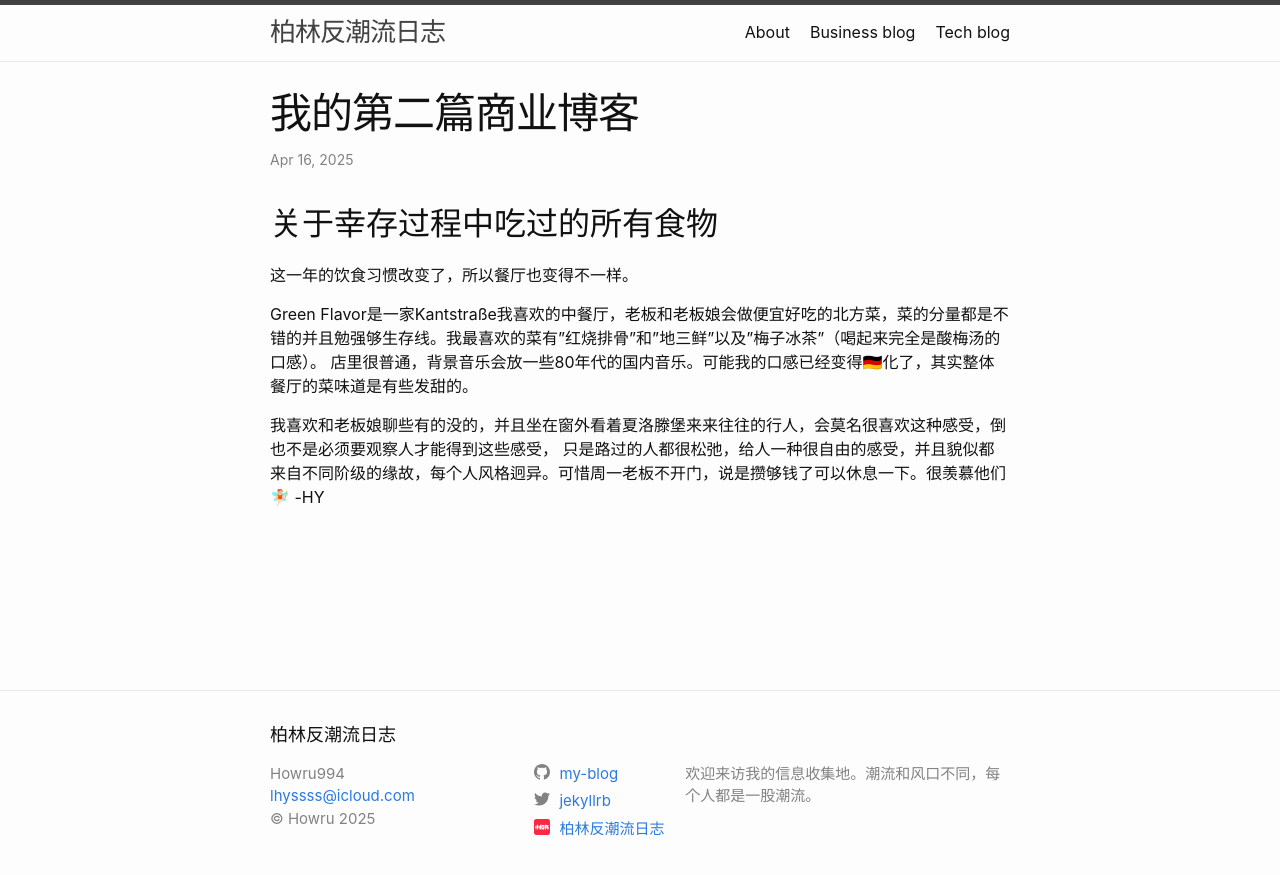
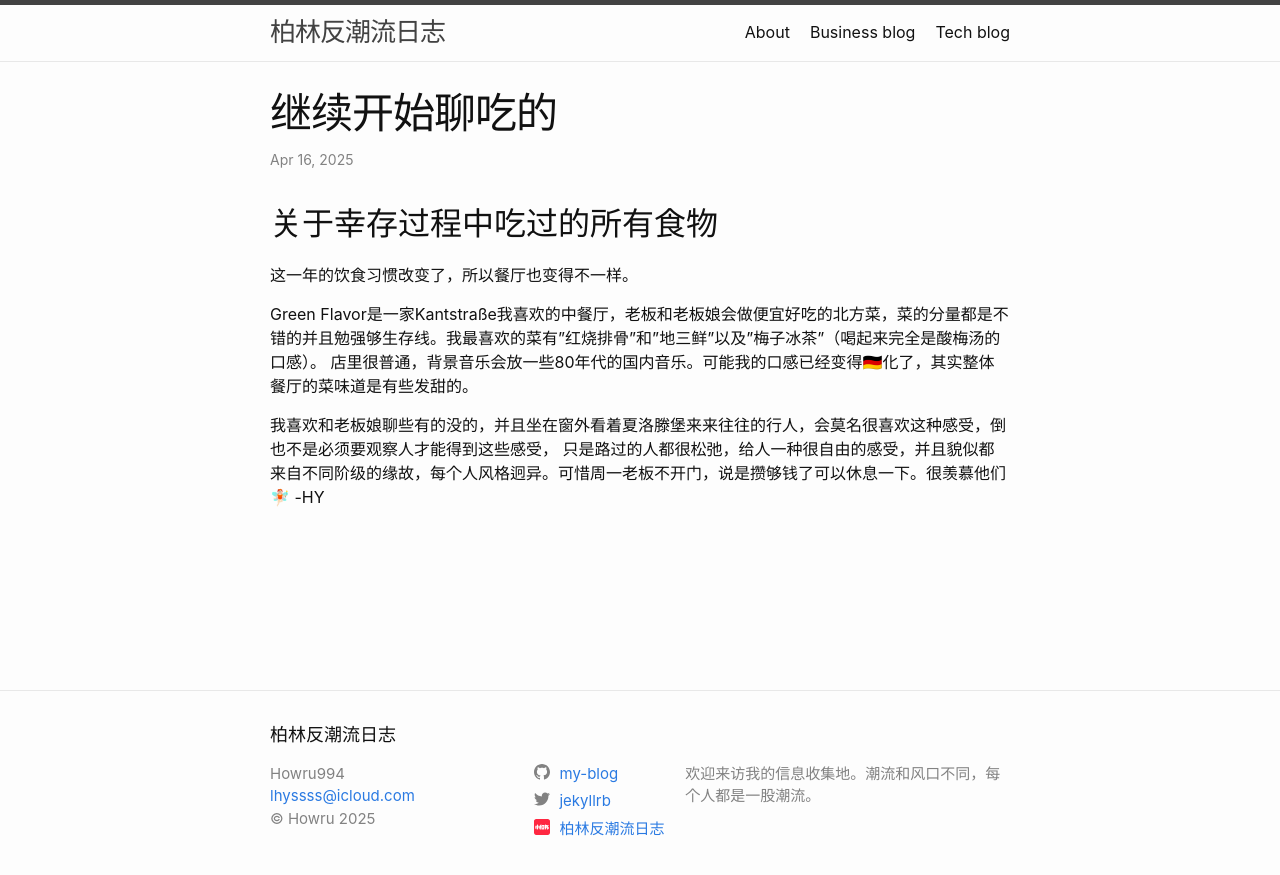
Before and after one commit to Howareu994/my-blog, a Jekyll site: the page built from blog-business/_posts/2022-11-07-my-second-business-blog.markdown, in a window 1280 px wide. Shown: the top 875 px of the page. Built offline with Jekyll 4.4.1, drawn with Linux system fonts in a browser that asks for light colours.

Commit message:
2022-11-07-my-second-business-blog.markdown aktualisieren
neue title

```diff
--- a/blog-business/_posts/2022-11-07-my-second-business-blog.markdown
+++ b/blog-business/_posts/2022-11-07-my-second-business-blog.markdown
@@ -1,6 +1,6 @@
 ---
 layout: post
-title:  "我的第二篇商业博客"
+title:  "继续开始聊吃的"
 date:   2025-04-16 11:34:17 +0100
 category: Business
 ---
```
